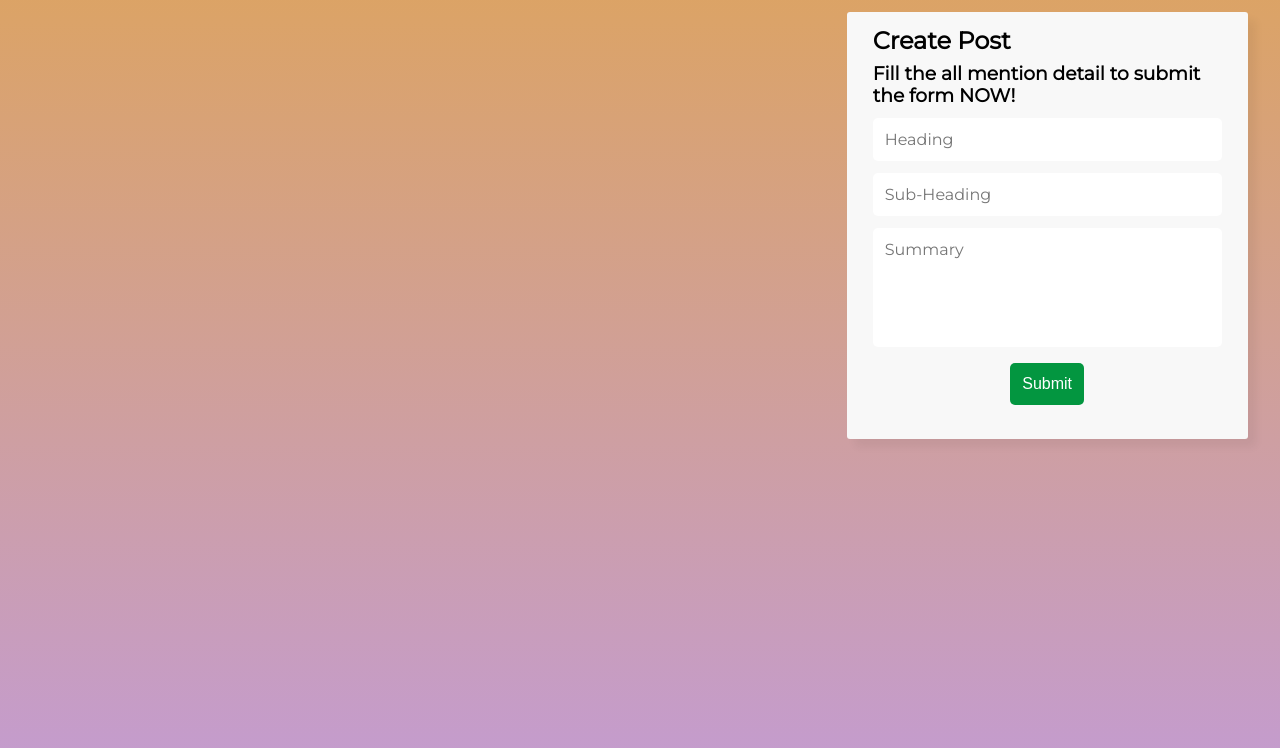
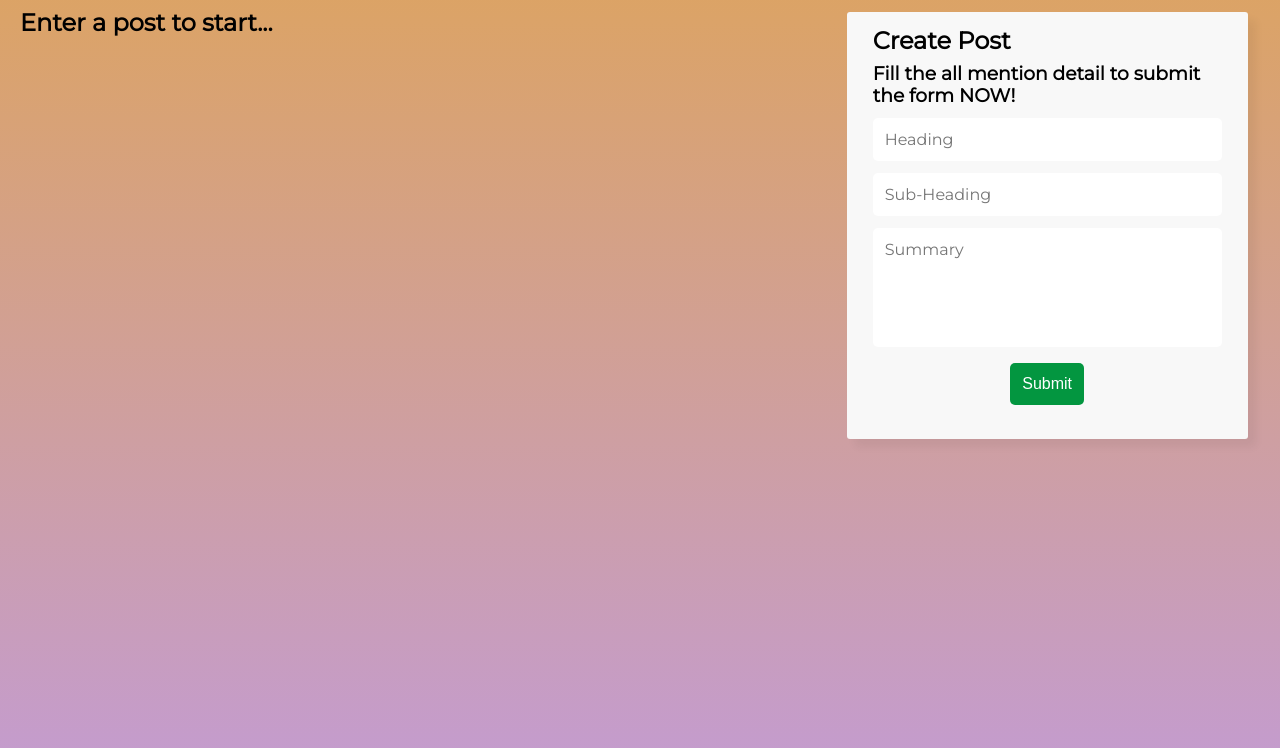
Before and after one commit to AstrosWin2022/Erik-Barron-Frontend-Task-Assignment, a React (Create React App) app: page / in a window 1280 px wide. Shown: the top 748 px of the page. Built offline with nearby package versions, Linux system fonts and the light colour scheme.

Commit message:
Code leaned

```diff
--- a/src/App.css
+++ b/src/App.css
@@ -42,7 +42,7 @@ fieldset {
 }
 
 .textField {
-  font-family: montserrat, arial, verdana !important;
+  font-family: inherit;
   width: 100%;
   padding: .75rem;
   margin-bottom: .75rem;
@@ -59,7 +59,7 @@ fieldset {
   border: none;
   border-radius: 5px;
   font-size: 1rem;
-  cursor:pointer;
+  cursor: pointer;
 }
 
 .btn-green {
--- a/src/components/Form/Form.tsx
+++ b/src/components/Form/Form.tsx
@@ -12,13 +12,20 @@ const Form = () => {
   const [summary, setSummary] = useState("");
 
   const submitForm = () => {
+
+    if (heading.length === 0 || subHeading.length === 0 || summary.length === 0) {
+
+      alert("Please complete the form...");
+      return;
+
+    };
+
     store.dispatch({
       type: 'ADD_POST',
       payload: { heading: heading, subHeading: subHeading, summary: summary }
     });
 
   };
-
 
   return (
     <>
--- a/src/components/Posts/Posts.tsx
+++ b/src/components/Posts/Posts.tsx
@@ -6,28 +6,22 @@ import { useStore } from 'react-redux';
 const Post = () => {
 
   const store = useStore();
-  const [postData, setPostData] = useState(store.getState());
-
-  // const initialState = [
-  //   { heading: 'Heading 1', subHeading: 'Subheading 1', summary: 'Summary 1 will go right here' },
-  //   { heading: 'Heading 2', subHeading: 'Subheading 2', summary: 'Summary 2 will go right here' },
-  //   { heading: 'Heading 3', subHeading: 'Subheading 3', summary: 'Summary 3 will go right here' },
-  // ]
+  const [_postData, _setPostData] = useState(store.getState());
 
   store.subscribe(() => {
-    console.log('current state', store.getState());
-    setPostData(store.getState());
+
+    _setPostData(store.getState());
+
   });
 
   return (
     <>
       <ul className="cards" >
-
-        {postData.posts.map((item: any, i: any) => {
+        <>
+          {_postData.posts.map((item: any, i: any) => {
             return (
               <li key={i} className="card">
                 <PostItem
-
                   heading={item.heading}
                   subHeading={item.subHeading}
                   summary={item.summary}
@@ -37,6 +31,12 @@ const Post = () => {
             )
           })}
 
+          {_postData.posts.length === 0 && (
+            <li>
+              <h1>Enter a post to start...</h1>
+            </li>
+          )}
+        </>
       </ul>
     </>
   );
--- a/src/reducer/index.ts
+++ b/src/reducer/index.ts
@@ -1,7 +1,5 @@
-// reducer code
 
 const reducer = (state: any, action: any) => {
-    //console.log(state);
 
     if (action.type === 'ADD_POST') {
 
@@ -10,11 +8,9 @@ const reducer = (state: any, action: any) => {
             posts: [...state.posts, action.payload],
         };
 
-
     }
 
     return state;
 };
 
-
 export default reducer;
```
Also changed, not shown: src/index.js (+1 -10 lines). Lines whose indentation alone changed are shown as unchanged.
